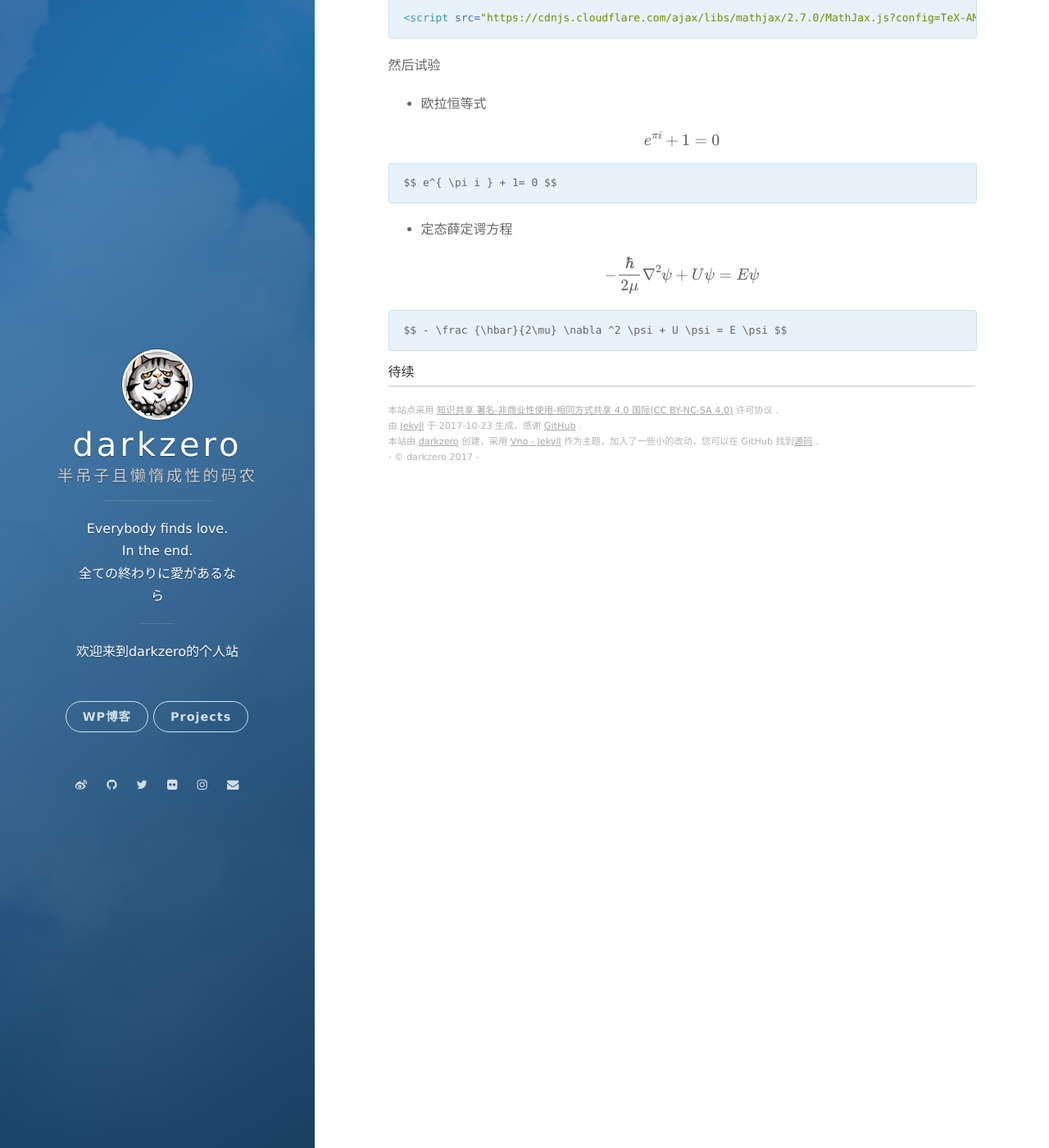
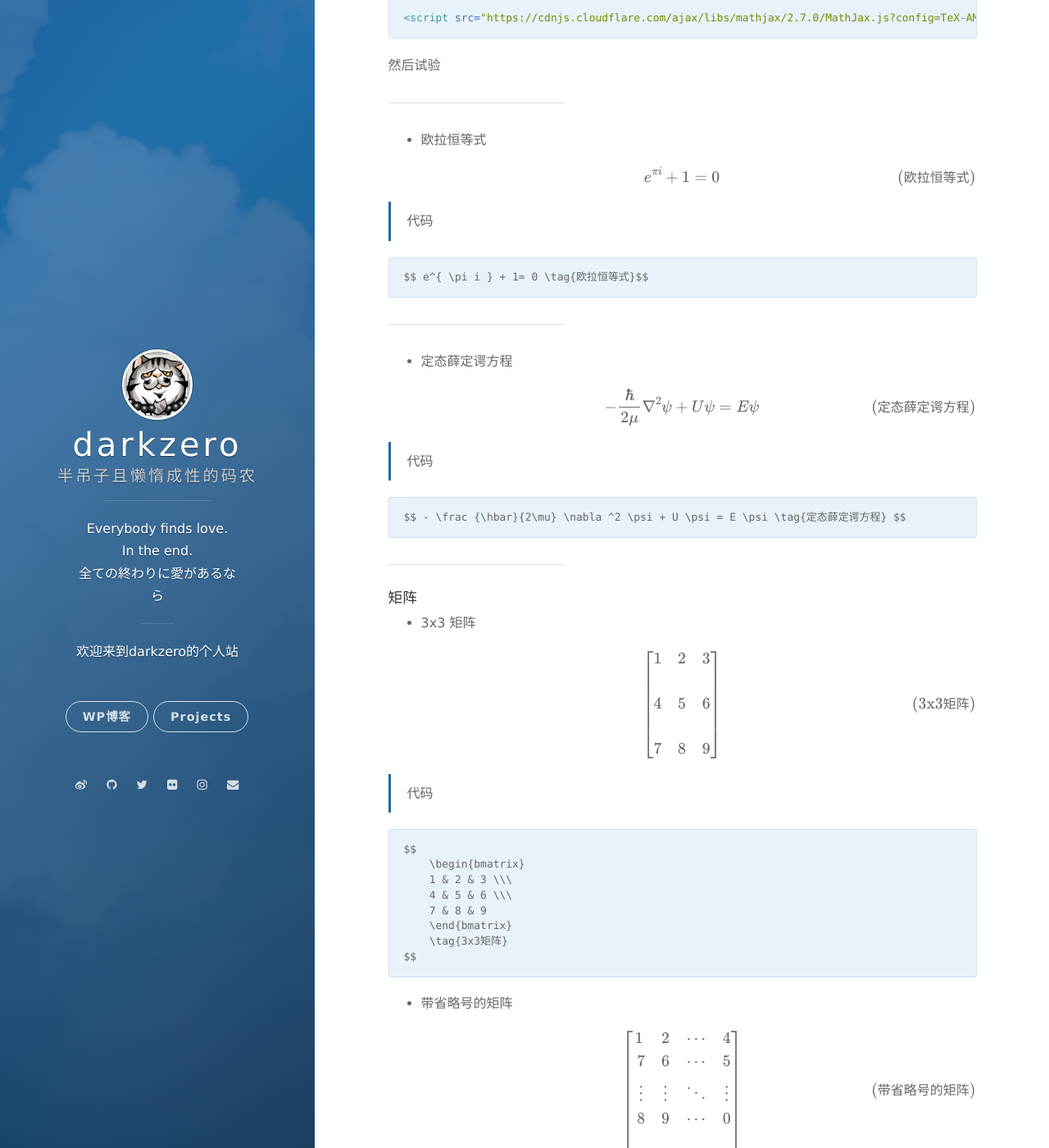
Before and after one commit to darkzero/darkzero.github.io, a Jekyll site: the page built from _posts/2017-10-20-test-math.md, in a window 1280 px wide and 1400 px high, scrolled down 191 px. Shown: the whole window at 82% size. Built offline with Jekyll 4.4.1, drawn with Linux system fonts in a browser that asks for light colours; nearby versions of some CDN libraries; formulas are drawn with MathJax 3; some of the changed text lies outside the part shown.

Commit message:
add code block

````diff
--- a/_posts/2017-10-20-test-math.md
+++ b/_posts/2017-10-20-test-math.md
@@ -11,20 +11,94 @@ date:   2017-10-20 18:52:00 +0900
 
 然后试验
 
+---
+
 * 欧拉恒等式
 
-$$ e^{ \pi i } + 1= 0 $$
+$$ e^{ \pi i } + 1= 0 \tag{欧拉恒等式}$$
+
+> 代码
 
 ```
-$$ e^{ \pi i } + 1= 0 $$
+$$ e^{ \pi i } + 1= 0 \tag{欧拉恒等式}$$
 ```
+
+---
 
 * 定态薛定谔方程
 
-$$ - \frac {\hbar}{2\mu} \nabla ^2 \psi + U \psi = E \psi $$
+$$ - \frac {\hbar}{2\mu} \nabla ^2 \psi + U \psi = E \psi \tag{定态薛定谔方程} $$
+
+> 代码
 
 ```
-$$ - \frac {\hbar}{2\mu} \nabla ^2 \psi + U \psi = E \psi $$
+$$ - \frac {\hbar}{2\mu} \nabla ^2 \psi + U \psi = E \psi \tag{定态薛定谔方程} $$
 ```
 
+---
+
+#### 矩阵
+
+* 3x3 矩阵
+
+$$
+    \begin{bmatrix}
+    1 & 2 & 3 \\\\
+    4 & 5 & 6 \\\\
+    7 & 8 & 9
+    \end{bmatrix}
+    \tag{3x3矩阵}
+$$
+
+> 代码
+
+```
+$$
+    \begin{bmatrix}
+    1 & 2 & 3 \\\
+    4 & 5 & 6 \\\
+    7 & 8 & 9
+    \end{bmatrix}
+    \tag{3x3矩阵}
+$$
+```
+
+* 带省略号的矩阵
+
+$$
+    \begin{bmatrix}
+    1      & 2      & \cdots & 4      \\\
+    7      & 6      & \cdots & 5      \\\
+    \vdots & \vdots & \ddots & \vdots \\\
+    8      & 9      & \cdots & 0      \\\
+    \end{bmatrix}
+    \tag{带省略号的矩阵}
+$$
+
+> 代码
+
+```
+$$
+    \begin{bmatrix}
+    1      & 2      & \cdots & 4      \\\
+    7      & 6      & \cdots & 5      \\\
+    \vdots & \vdots & \ddots & \vdots \\\
+    8      & 9      & \cdots & 0      \\\
+    \end{bmatrix}
+    \tag{带省略号的矩阵}
+$$
+```
+
+* 行内
+
+使用矩阵 \\( \bigl( \begin{smallmatrix}  1 & 0 \\\ a & 1 \end{smallmatrix} \bigr) \\) 作为因子矩阵...
+
+> 代码
+
+```
+使用矩阵 \\( \bigl( \begin{smallmatrix}  1 & 0 \\\ a & 1 \end{smallmatrix} \bigr) \\) 作为因子矩阵...
+```
+
+---
+
 ##### 待续
````
